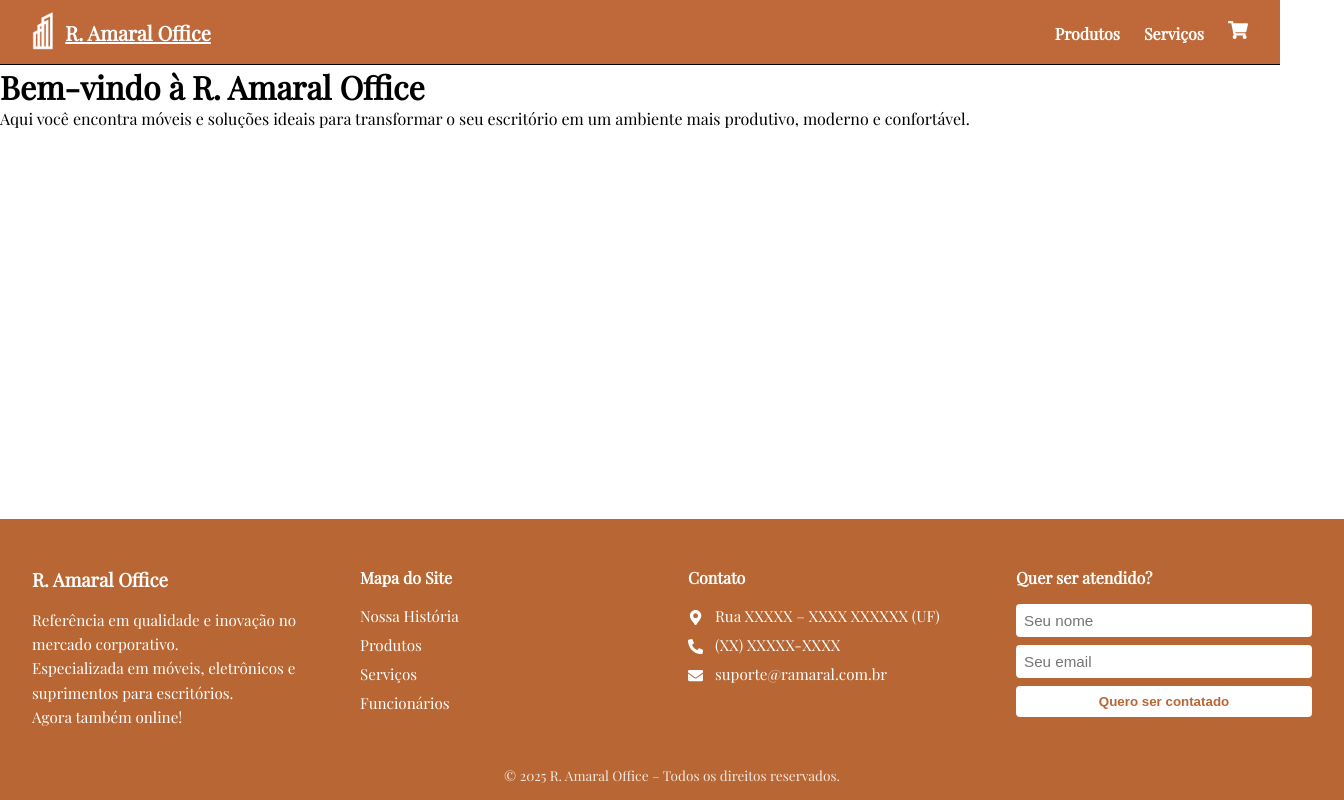
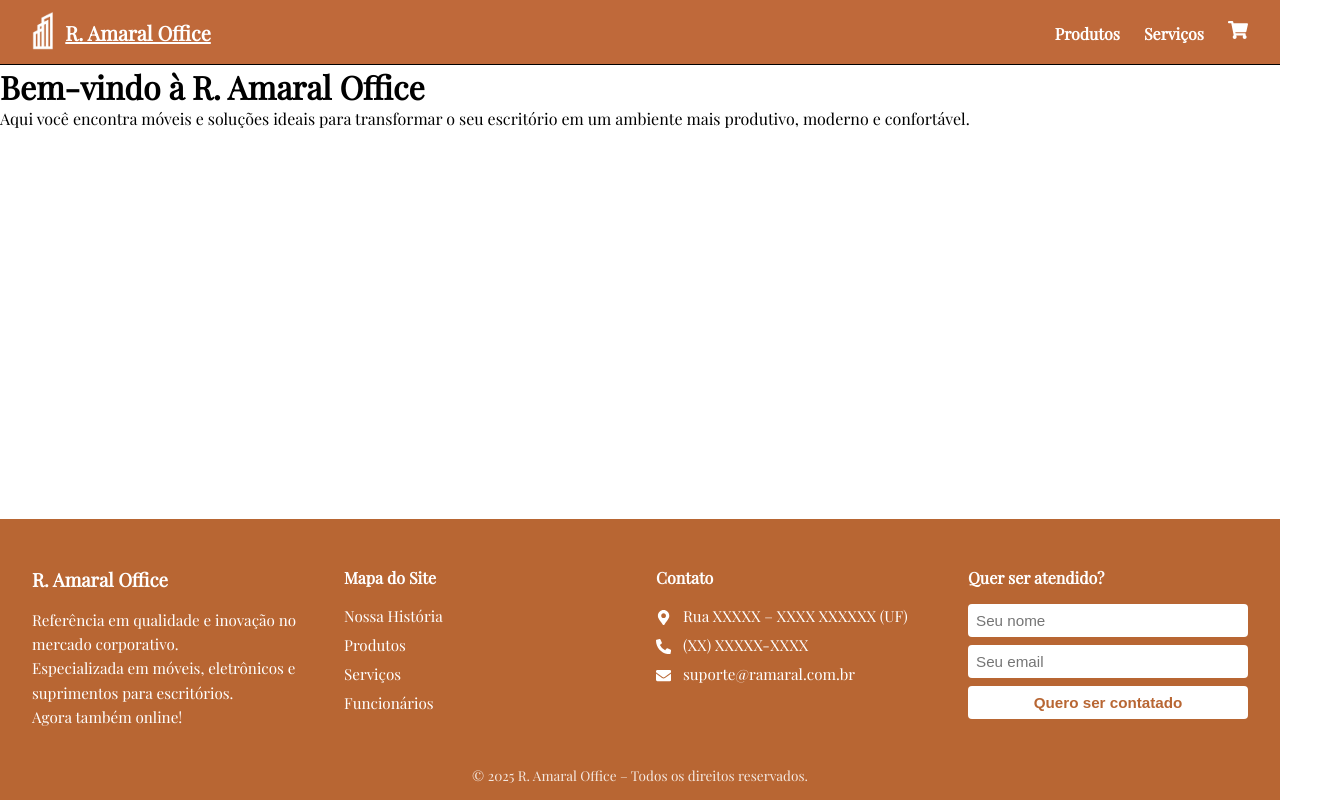
Before and after one commit to Caiosr2/Site-R.Amaral_Office, a React (Vite) app in the folder aula-front/: page / in a window 1280 px wide. Shown: the whole page, 1344 px wide, since content can reach past the window. Built offline with nearby package versions, Linux system fonts and the light colour scheme.

Commit message:
Ajuste tamanho footer

```diff
--- a/aula-front/src/Footer.css
+++ b/aula-front/src/Footer.css
@@ -4,6 +4,7 @@
   font-family: 'Playfair Display', serif;
   padding: 3rem 2rem 1rem;
   width: 100%;
+  box-sizing: border-box;
 }
 
 .footer-content {
@@ -11,10 +12,9 @@
   flex-wrap: wrap;
   justify-content: space-between;
   align-items: flex-start;
-  max-width: 1400px;
-  margin: 0 auto;
   width: 100%;
   gap: 2rem;
+  box-sizing: border-box;
 }
 
 .footer-col {
@@ -62,19 +62,19 @@
   gap: 0.5rem;
 }
 
-.footer-form input {
+.footer-form input,
+.footer-form button {
   padding: 0.5rem;
   border: none;
   border-radius: 4px;
   font-size: 0.95rem;
+  width: 100%;
+  box-sizing: border-box;
 }
 
 .footer-form button {
-  padding: 0.5rem;
   background-color: #fff;
   color: #b86633;
-  border: none;
-  border-radius: 4px;
   font-weight: bold;
   cursor: pointer;
   transition: background-color 0.3s ease;
```
